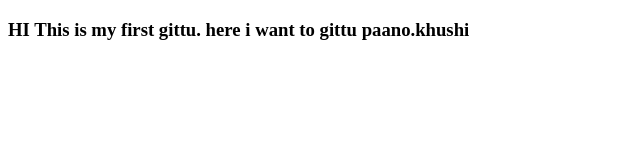
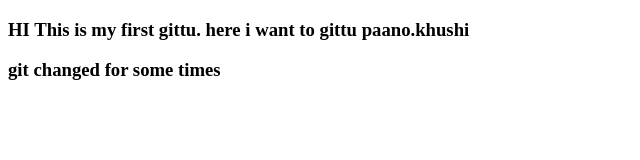
Before and after one commit to rakibhossen11/My-first-ripo, a plain HTML site: page index.html in a window 1280 px wide. Shown: the whole page, without its empty margins (0-640 px from the left). Drawn offline with Linux system fonts and the light colour scheme.

Commit message:
my first commit

```diff
--- a/index.html
+++ b/index.html
@@ -8,5 +8,6 @@
 </head>
 <body>
     <h3>HI This is my first gittu. here i want to gittu paano.khushi </h3>
+    <h3>git changed for some times</h3>
 </body>
 </html>
```
